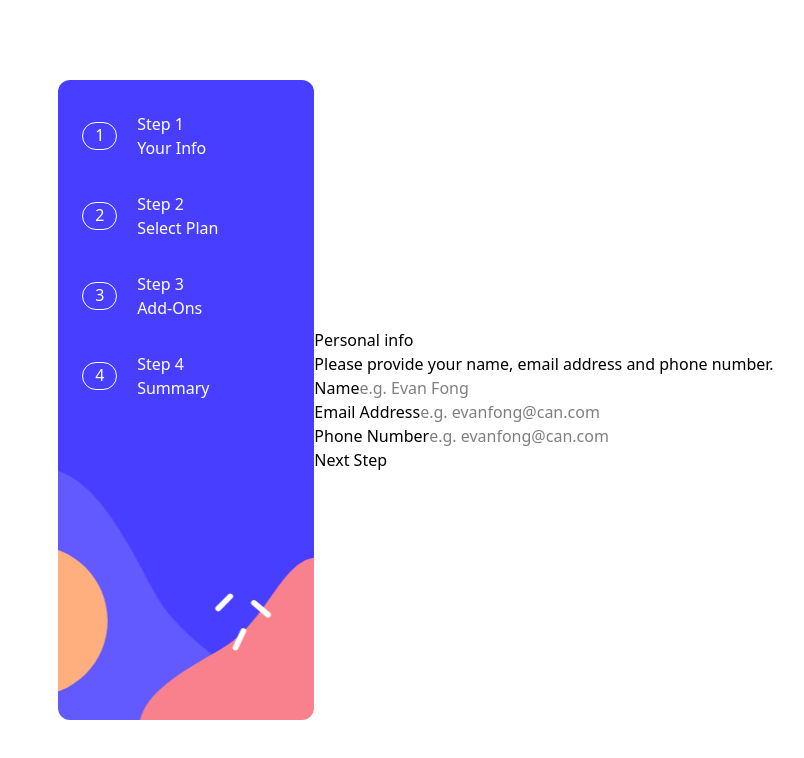
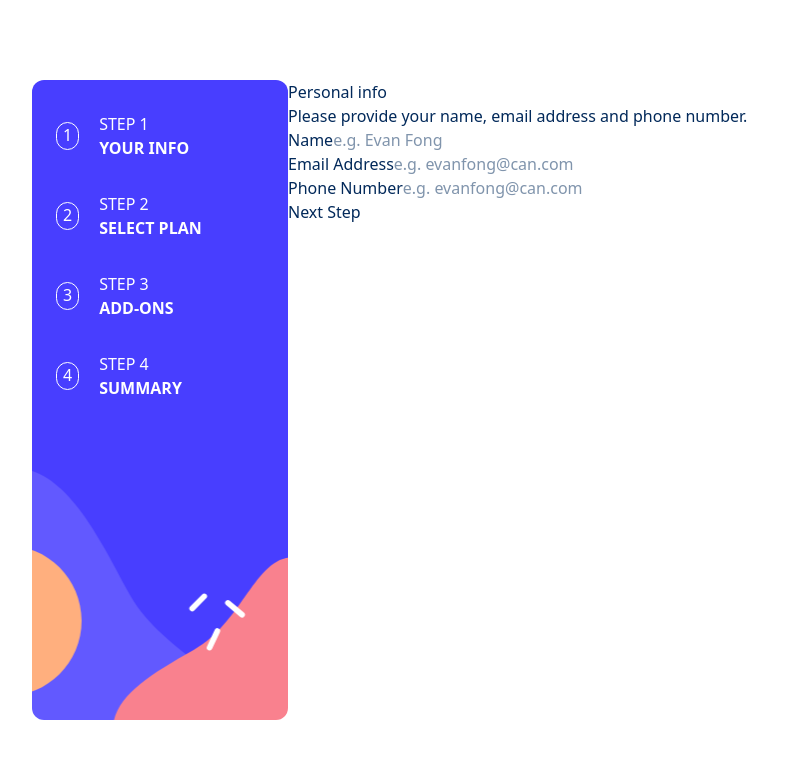
Before and after one commit to PrivDDOS/Angular-multiple-step-form, an Angular app: page / in a window 1280 px wide. Shown: the top 758 px of the page, without its empty margins (224-1028 px from the left). Built offline with nearby package versions, Linux system fonts and the light colour scheme.

Commit message:
adding custom color

```diff
--- a/src/app/components/home/home-component.css
+++ b/src/app/components/home/home-component.css
@@ -1,11 +1,3 @@
-*:root {
-    --color-blue-950: hsl(213, 96%, 18%)
-    --color-purple-600: hsl(243, 100%, 62%)
-    --color-blue-300: hsl(228, 100%, 84%)
-    --color-blue-200: hsl(206, 94%, 87%)
-    --color-red-500: hsl(354, 84%, 57%)
-}
-
 .form-step {
     background-image: url('/assets/images/bg-sidebar-desktop.svg');
     background-repeat: no-repeat;
--- a/src/app/components/home/home-component.html
+++ b/src/app/components/home/home-component.html
@@ -8,40 +8,40 @@ class="w-full h-screen flex justify-center items-center">
     >
 
         <div class="step items-center w-full flex pt-8 pl-6">
-            <div class="step-num w-[15%] h-7 flex justify-center mr-5 border rounded-3xl">1</div>
+            <div class="step-num w-[10%] h-7 flex justify-center mr-5 border rounded-3xl">1</div>
             <div class="step-text">
-                <p>Step 1</p>
-                <p>Your Info</p>
+                <p class="uppercase font-thin">Step 1</p>
+                <p class="uppercase font-semibold">Your Info</p>
             </div>
         </div>
 
         <div class="step items-center w-full flex pt-8 pl-6">
-            <div class="step-num w-[15%] h-7 flex justify-center mr-5 border rounded-2xl">2</div>
+            <div class="step-num w-[10%] h-7 flex justify-center mr-5 border rounded-2xl">2</div>
             <div class="step-text">
-                <p>Step 2</p>
-                <p>Select Plan</p>
+                <p class="uppercase font-thin">Step 2</p>
+                <p class="uppercase font-semibold">Select Plan</p>
             </div>
         </div>
 
         <div class="step items-center w-full flex pt-8 pl-6">
-            <div class="step-num w-[15%] h-7 flex justify-center mr-5 border rounded-2xl">3</div>
+            <div class="step-num w-[10%] h-7 flex justify-center mr-5 border rounded-2xl">3</div>
             <div class="step-text">
-                <p>Step 3</p>
-                <p>Add-Ons</p>
+                <p class="uppercase font-thin">Step 3</p>
+                <p class="uppercase font-semibold">Add-Ons</p>
             </div>
         </div>
 
         <div class="step items-center w-full flex pt-8 pl-6">
-            <div class="step-num w-[15%] h-7 flex justify-center mr-5 border rounded-2xl">4</div>
+            <div class="step-num w-[10%] h-7 flex justify-center mr-5 border rounded-2xl">4</div>
             <div class="step-text">
-                <p>Step 4</p>
-                <p>Summary</p>
+                <p class="uppercase font-thin">Step 4</p>
+                <p class="uppercase font-semibold">Summary</p>
             </div>
         </div>
 
     </div>
 
-    <div class="form-field">
+    <div class="form-field w-2/5 h-4/5 text-(--color-blue-950)">
 
         <form #userForm="ngForm" (ngSubmit)="onSubmit(userForm)">
 
--- a/src/styles.css
+++ b/src/styles.css
@@ -1,3 +1,13 @@
 /* You can add global styles to this file, and also import other style files */
 
 @import 'tailwindcss';
+
+@layer base {
+    :root {
+        --color-blue-950: hsl(213, 96%, 18%);
+        --color-purple-600: hsl(243, 100%, 62%);
+        --color-blue-300: hsl(228, 100%, 84%);
+        --color-blue-200: hsl(206, 94%, 87%);
+        --color-red-500: hsl(354, 84%, 57%);
+    }
+}
```
